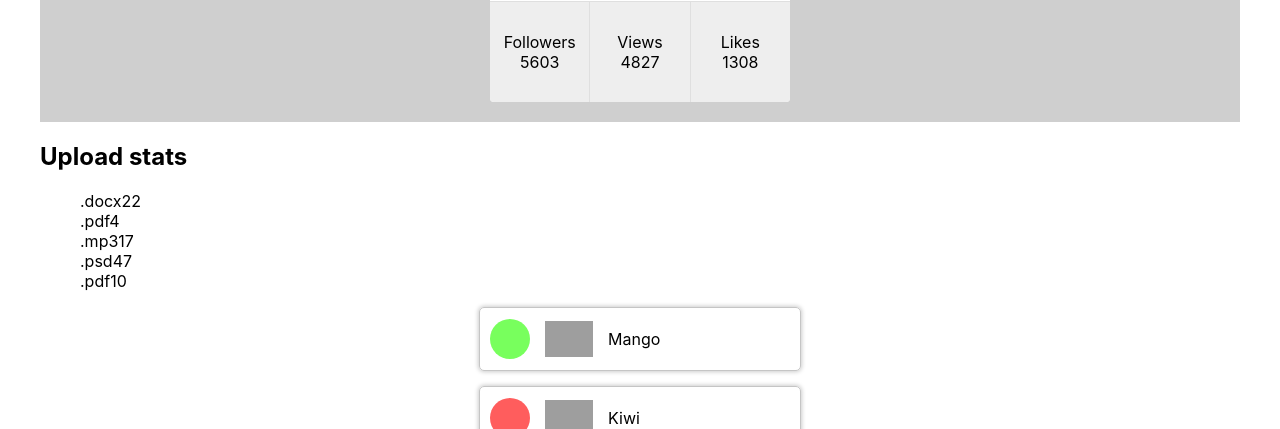
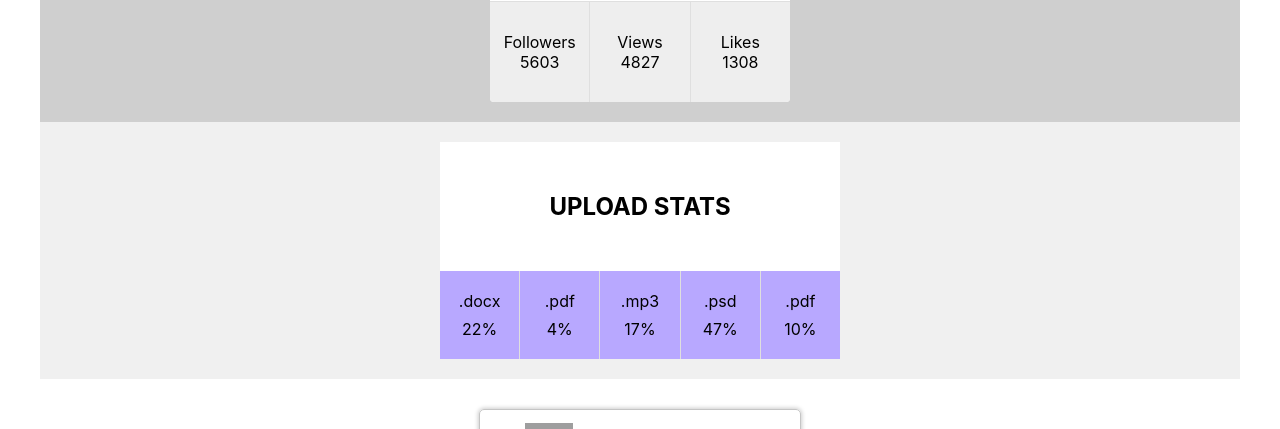
Before and after one commit to Volodymyr-Bednov/-goit-react-hw-01-components, a React (Create React App) app: page / in a window 1280 px wide. Shown: the part 254-683 px from the top of the page. Built offline with nearby package versions, Linux system fonts and the light colour scheme; grey boxes are pictures that could not be loaded.

Commit message:
statistics - css

```diff
--- a/src/components/App.jsx
+++ b/src/components/App.jsx
@@ -38,7 +38,7 @@ export const App = () => {
       <section>
         <FriendList friends={friends} />
       </section>
-      <TransactionHistory TransactionItems={transactions} />;
+      <TransactionHistory TransactionItems={transactions} />
     </div>
   );
 };
--- a/src/components/FriendList/FriendList.jsx
+++ b/src/components/FriendList/FriendList.jsx
@@ -4,11 +4,13 @@ import { FriendListCard } from './FriendListCard';
 
 export const FriendList = ({ friends }) => {
   return (
-    <ul className={css.friendList}>
-      {friends.map(item => (
-        <FriendListCard key={item.id} friendItem={item} />
-      ))}
-    </ul>
+    <div className={css.friendWrap}>
+      <ul className={css.friendList}>
+        {friends.map(item => (
+          <FriendListCard key={item.id} friendItem={item} />
+        ))}
+      </ul>
+    </div>
   );
 };
 
--- a/src/components/FriendList/FriendList.module.css
+++ b/src/components/FriendList/FriendList.module.css
@@ -1,3 +1,6 @@
+.friendWrap {
+  padding: 30px 0;
+}
 .friendList {
   width: 300px;
   margin: 0 auto;
@@ -20,10 +23,10 @@
 }
 
 .status {
-  width: 40px;
-  height: 40px;
+  width: 20px;
+  height: 20px;
   border-radius: 50%;
-  background-color: rgb(41, 39, 146);
+  /* background-color: rgb(41, 39, 146); */
 }
 
 .status.isOffline {
--- a/src/components/FriendList/FriendListCard.jsx
+++ b/src/components/FriendList/FriendListCard.jsx
@@ -14,12 +14,6 @@ export const FriendListCard = ({ friendItem }) => {
       >
         {isOnline}
       </span>
-      {/* {clsx(css[variant], {
-        [css.isOutlined]: outlined,
-        [css.isElevated]: elevated,
-      })} */}
-
-      {/* <span className={css['statusa']}>{isOnline}</span> */}
       <img className="avatar" src={avatar} alt="User avatar" width="48" />
       <p className="name">{name}</p>
     </li>
--- a/src/components/Statistics/Statistics.jsx
+++ b/src/components/Statistics/Statistics.jsx
@@ -1,16 +1,22 @@
+import css from './Statistics.module.css';
 import PropTypes from 'prop-types';
 import { StatisticsItem } from './StatisticsItem';
 
 export const Statistics = props => {
   const { title, stats } = props;
   return (
-    <section className="statistics">
-      {title && <h2 className="title">{title}</h2>}
-      <ul className="stat-list">
-        {stats.map(item => (
-          <StatisticsItem key={item.id} data={item} />
-        ))}
-      </ul>
+    <section className={css.statistics}>
+      <div className={css.statisticsCard}>
+        <div className={css.wrapTitle}>
+          {title && <h2 className={css.title}>{title}</h2>}
+        </div>
+
+        <ul className={css.statList}>
+          {stats.map(item => (
+            <StatisticsItem key={item.id} data={item} />
+          ))}
+        </ul>
+      </div>
     </section>
   );
 };
--- a/src/components/Statistics/Statistics.module.css
+++ b/src/components/Statistics/Statistics.module.css
@@ -0,0 +1,43 @@
+.statistics {
+  padding: 20px 0;
+  background-color: rgb(240, 240, 240);
+}
+.statisticsCard {
+  width: 400px;
+  margin: 0 auto;
+  background-color: rgb(255, 255, 255);
+}
+
+.wrapTitle {
+  padding: 30px 0;
+}
+.title {
+  text-transform: uppercase;
+  text-align: center;
+}
+
+.statList {
+  display: flex;
+  justify-content: space-around;
+  width: 100%;
+  margin: 0;
+  padding-left: 0;
+
+  background-color: rgb(184, 168, 255);
+}
+
+.item {
+  display: flex;
+  flex-direction: column;
+  align-items: center;
+  width: 100%;
+  padding: 20px 0;
+}
+
+.item:not(:last-child) {
+  border-right: 1px solid #dfdfdf;
+}
+
+.label {
+  margin-bottom: 8px;
+}
--- a/src/components/Statistics/StatisticsItem.jsx
+++ b/src/components/Statistics/StatisticsItem.jsx
@@ -1,10 +1,14 @@
+import css from './Statistics.module.css';
 export const StatisticsItem = ({ data }) => {
   //console.log(data);
   const { label, percentage } = data;
+
   return (
-    <li className="item">
-      <span className="label">{label}</span>
-      <span className="percentage">{percentage}</span>
+    <li className={css.item}>
+      <span className={css.label}>{label}</span>
+      <span className="percentage">{percentage}%</span>
     </li>
   );
 };
+
+//const setColor = () => Math.floor(Math.random() * 16777215).toString(16);
```
